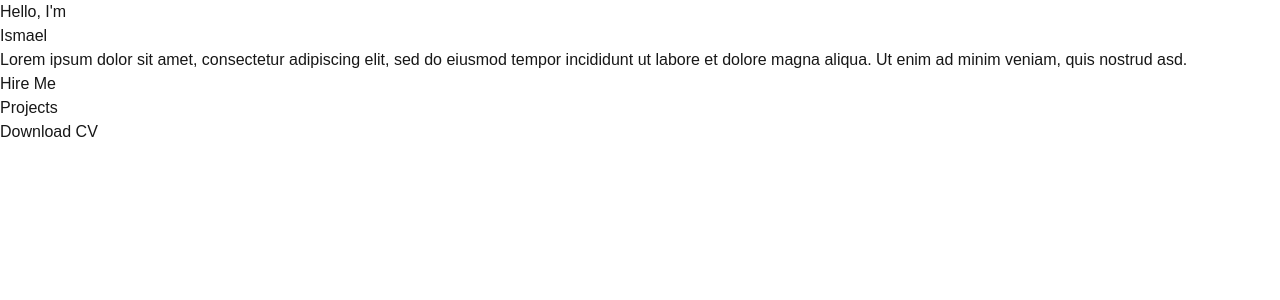
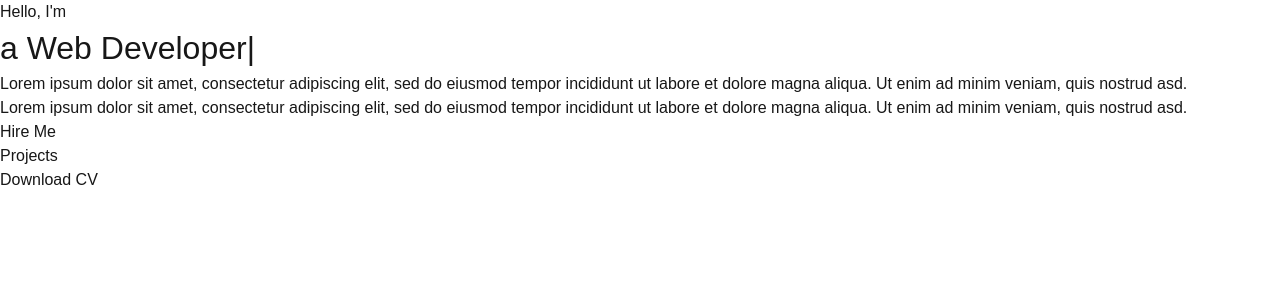
Before and after one commit to IsmaelOlivarez/Portfolio-Website, a Next.js app in the folder portfolio-website-2024/: page / in a window 1280 px wide. Shown: the top 300 px of the page. Built offline with nearby package versions, Linux system fonts and the light colour scheme.

Commit message:
Standard commit and add, main changes +Refined UI +Added Buttons +Standardization of design

```diff
--- a/portfolio-website-2024/src/app/components/HeroSection.tsx
+++ b/portfolio-website-2024/src/app/components/HeroSection.tsx
@@ -1,5 +1,30 @@
+"use client"
 import React from 'react'
 import Image from 'next/image';
+import { TypeAnimation } from 'react-type-animation';
+
+const ExampleComponent = () => {
+    return (
+      <TypeAnimation
+        sequence={[
+          // Same substring at the start will only be typed out once, initially
+          'Ismael',
+          1000, // wait 1s before replacing "Mice" with "Hamsters"
+          'a Software Engineer',
+          1000,
+          'a Web Developer',
+          1000,
+          'a Problem Solver',
+          1000
+        ]}
+        wrapper="span"
+        speed={50}
+        style={{ fontSize: '2em', display: 'inline-block' }}
+        repeat={Infinity}
+      />
+    );
+  };
+
 
 //raface creates a functional component automatically
 
@@ -18,22 +43,45 @@ export const HeroSection = () => {
 
                 <section className='grid lg:grid-cols-12 lg:gap-[32] lg:mb-[45] lg:ml-[64] lg:mt-[64] lg:mr-[32]'>
 
-                      <div className='col-span-4 bg-transparent h-[123px] w-[375] rounded-[40]'>
-                          <span className='text-transparent bg-clip-text bg-gradient-to-r from-purple-500 to-pink-500 text-4xl lg:text-[72px] font-sans font-bold'>
+                      <div className='col-span-4 bg-transparent h-[123px] w-[375] rounded-[40] mt-[0]'>
+                          <h1 className='text-transparent h-[130] bg-clip-text bg-gradient-to-r from-purple-500 to-pink-500
+                            lg:text-[64px] font-sans font-bold -mt-[0] ml-[80]'>
                               Hello, I'm
-                          </span>
+                          </h1>
                       </div>
 
-                    <div className='col-span-8 bg-red-500 h-[116] mr-[32] rounded-[40]'>
-                        <h1 className='text-[128px] text-white -mt-[64] font-sans'>Ismael</h1>
-                    </div>
+                      <div className='col-span-8 bg-transparent h-[116] mr-[0] ml-[0] rounded-[40]'>
+                          <h1 className='text-[44px] text-white -mt-[29] font-sans font-semibold'>
+                              <TypeAnimation
+                                  sequence={[
+                                      // Same substring at the start will only be typed out once, initially
+                                      'Ismael',
+                                      1000, // wait 1s before replacing "Mice" with "Hamsters"
+                                      'a Software Engineer',
+                                      1000,
+                                      'a Web Developer',
+                                      1000,
+                                      'a Problem Solver',
+                                      1000
+                                  ]}
+                                  wrapper="span"
+                                  speed={50}
+                                  style={{ fontSize: '2em', display: 'inline-block' }}
+                                  repeat={Infinity}
+                              />
+                          </h1>
+                      </div>
 
                     <div className='col-span-4 bg-transparent h-[133.5] mr-[32] rounded-[40]'>
                     </div>
 
-                    <div className='col-span-8 bg-red-500 h-[116] mr-[32] rounded-[40]'>
-                    </div>
-                </section>
+                      <div className='col-span-8 bg-red-500 h-[116] mr-[32] rounded-[40]'>
+                          <h1 className='text-[#ADB7BE] text-lg lg:text-xl'>
+                              Lorem ipsum dolor sit amet, consectetur adipiscing elit, sed do eiusmod tempor incididunt
+                              ut labore et dolore magna aliqua. Ut enim ad minim veniam, quis nostrud asd.
+                          </h1>
+                      </div>
+                  </section>
 
                 <section className='absolute lg:top-[232] grid lg:grid-cols-12  lg:gap-[32]
                     lg:mb-[96] lg:ml-[64] lg:mr-[32]'>
```
Also changed, not shown: portfolio-website-2024/package.json (+6 -5 lines), 1 other file (tests, documents, lock files or other folders).
